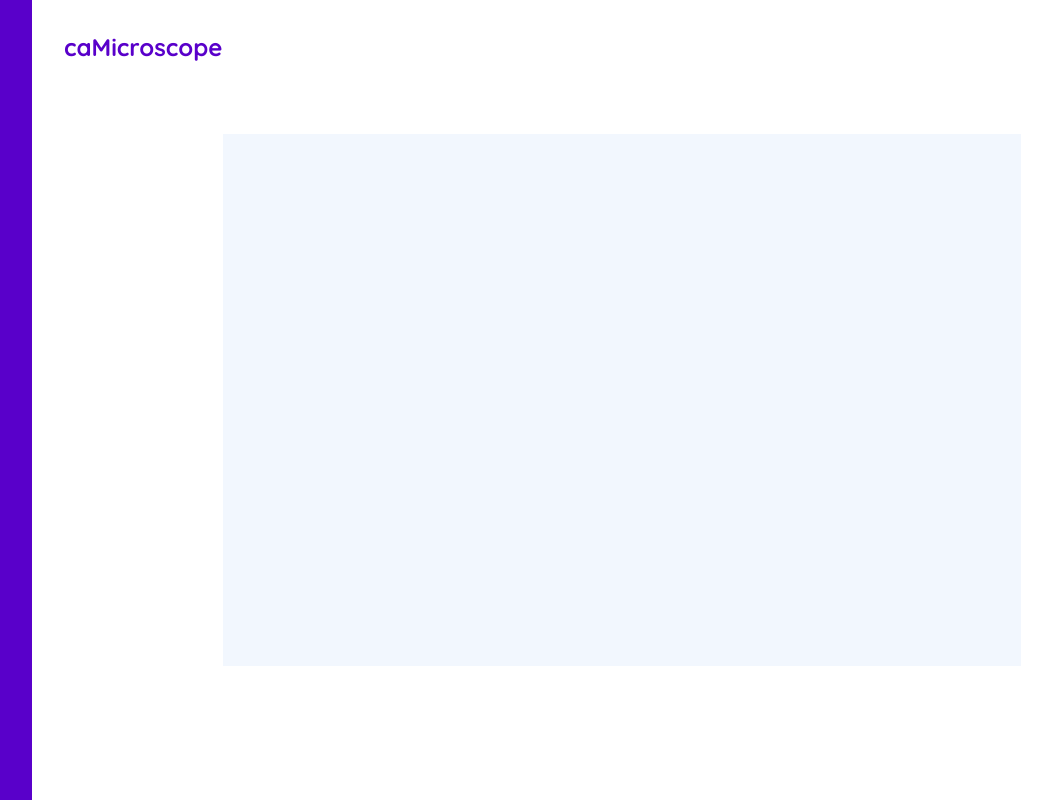
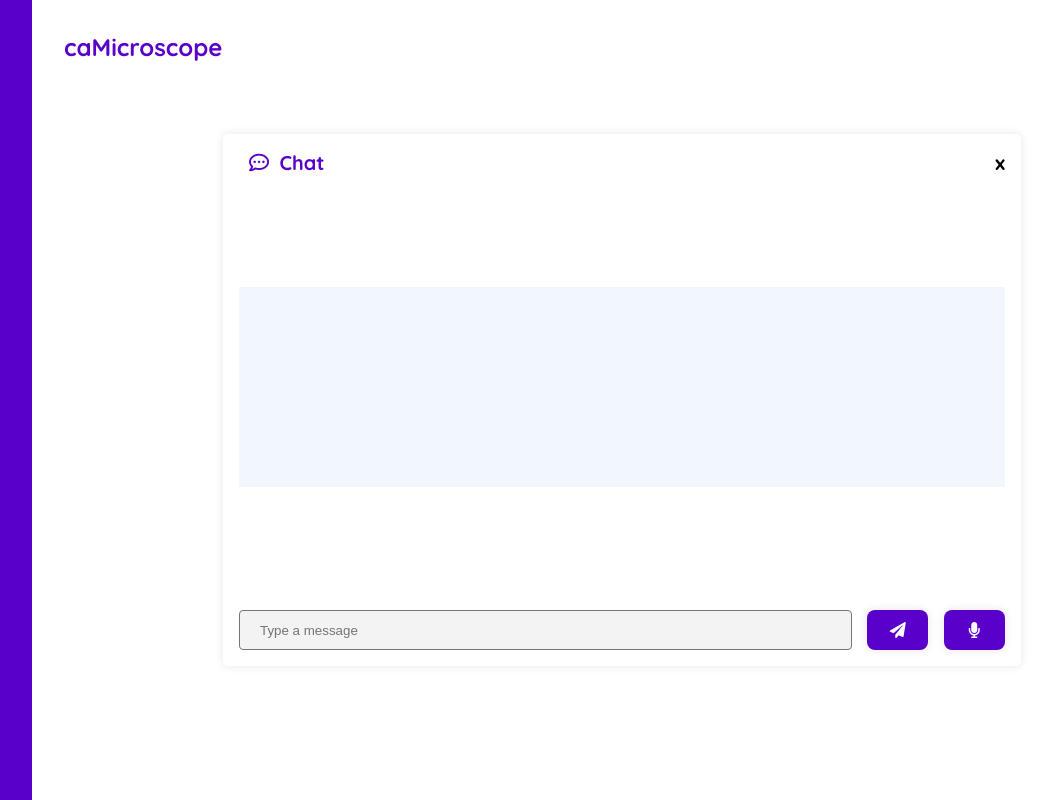
Before and after one commit to Eddges/pathology-collaborative, a website: page public/index.html in a window 1280 px wide. Shown: the whole page, without its empty margins (68-1120 px from the left). Drawn offline with nearby package versions, Linux system fonts and the light colour scheme.

Commit message:
Chat container styles done

```diff
--- a/public/index.html
+++ b/public/index.html
@@ -23,8 +23,22 @@
         <div class="Menu"></div>
         <div class="Container">
             <nav>caMicroscope</nav>
-            <div class='ChatMain'>
+            <div class='ChatContainer'>
+                <div class='Header'>
+                    <div class='Left'>
+                        <i class='far fa-comment-dots'></i>
+                        <span>Chat</span>
+                    </div>
+                    <span class='CloseButton'>x</span>
+                </div>
+                <div class='ChatMessages'>
 
+                </div>
+                <div class='Input'>
+                    <input placeholder='Type a message' />
+                    <i class='fas fa-paper-plane'></i>
+                    <i class='fas fa-microphone'></i>
+                </div>
             </div>
         </div>
     </body>
--- a/public/stylesheets/scss/colors.scss
+++ b/public/stylesheets/scss/colors.scss
@@ -1 +1,3 @@
 $primary: #5900CA;
+$stroke: #767676;
+$lightGrey: #F3F3F3;
--- a/public/stylesheets/scss/index.scss
+++ b/public/stylesheets/scss/index.scss
@@ -35,11 +35,75 @@ body{
         top: 4vh;
         left: 4vh;
     }
-    .ChatMain{
-        background-color: #f2f7fe;
+    .ChatContainer{
+        background-color: white;
+        box-shadow: 0px 0px 10px rgba(0,0,0,0.1);
+        border-radius: 5px;
         width: 70%;
         height: 70%;
         display: flex;
         flex-direction: column;
+        justify-content: space-between;
+        align-items: center;
+        padding: 1rem;
+        .Header{
+            display: flex;
+            align-items: center;
+            justify-content: space-between;
+            width: 100%;
+            .Left{
+                padding-left: 10px;
+                color: $primary;
+                font-size: 1.25rem;
+                :nth-child(2) {
+                    padding-left: 5px;
+                    font-weight: bold;
+                }
+            }
+            .CloseButton{
+                font-size: 1.25rem;
+                font-weight: bold;
+                &:hover{
+                    cursor: pointer;
+                }
+            }
+        }
+        .ChatMessages{
+            background-color: #f2f7fe;
+            min-height: 200px;
+            width: 100%;
+            display: flex;
+            flex-direction: column;
+        }
+        .Input{
+            display: flex;
+            justify-content: space-between;
+            align-items: center;
+            width: 100%;
+            margin-top: 12px;
+            input{
+                width: 80%;
+                // padding: 8px 20px;
+                height: 40px;
+                padding: 0px 20px;
+                border: solid 1px $stroke;
+                background-color: $lightGrey;
+                border-radius: 4px;
+            }
+            i{
+                width: 8%;
+                height: 40px;
+                display: flex;
+                align-items: center;
+                justify-content: center;
+                background-color: $primary;
+                color: white;
+                border-radius: 8px;
+                box-shadow: 0px 0px 10px rgba(0,0,0,0.1);
+                &:hover{
+                    cursor: pointer;
+                }
+            }
+        }
     }
 }
```
Also changed, not shown: public/stylesheets/index.css, 1 other file.
